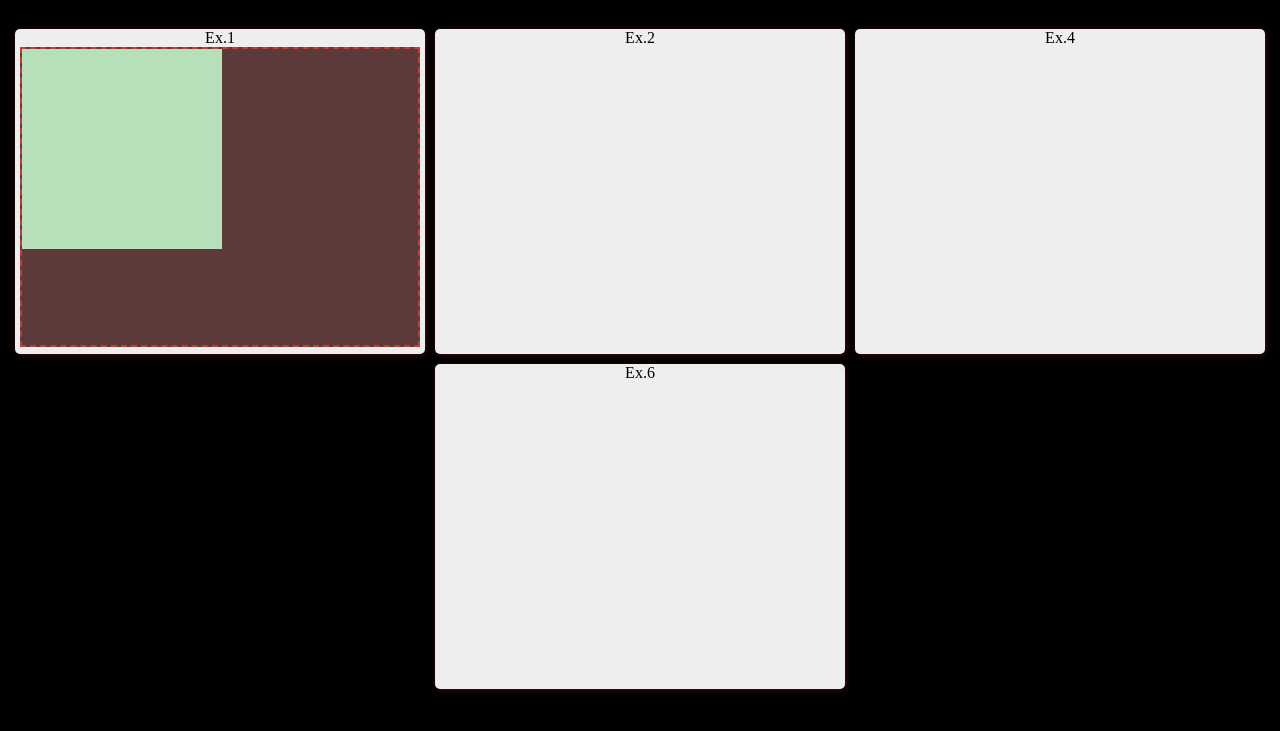
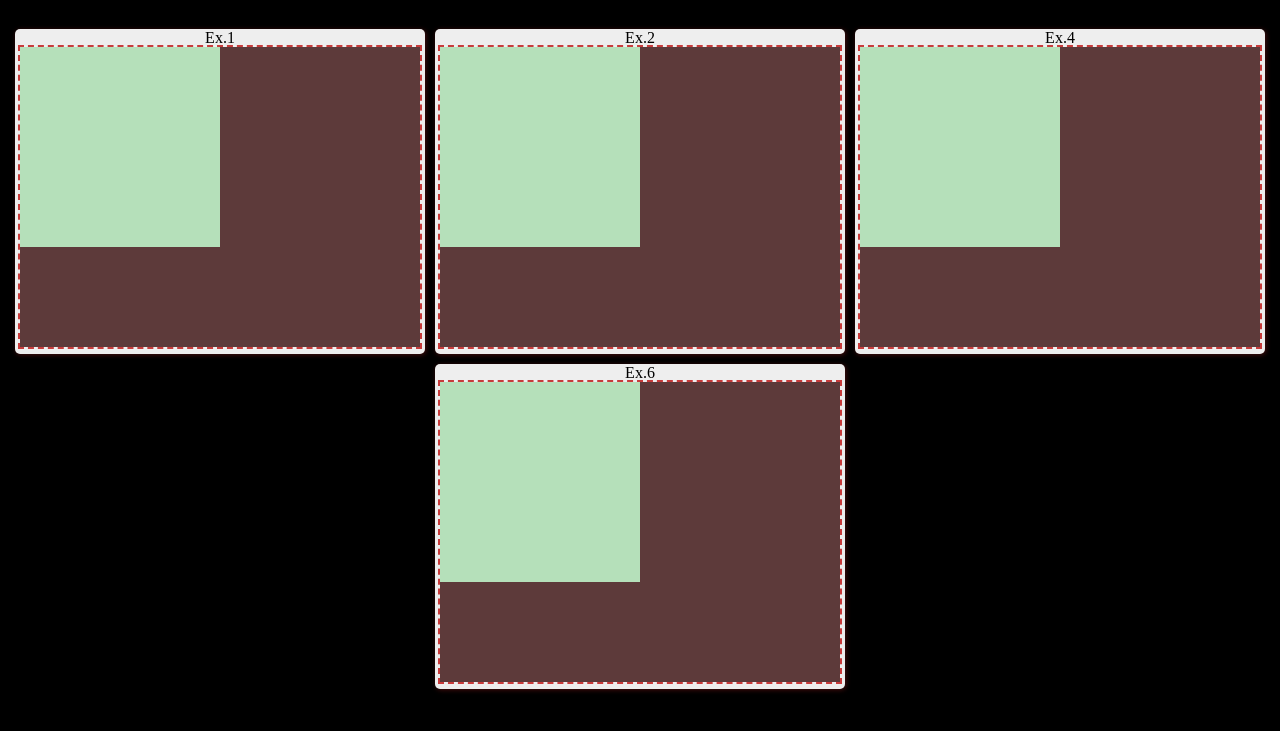
Before and after one commit to sh-leonid/I-like-css-battle, a plain HTML site: page index.html in a window 1280 px wide. Shown: the part 61-792 px from the top of the page. Drawn offline with Linux system fonts and the light colour scheme.

Commit message:
спростив рішення та підхід

```diff
--- a/index.html
+++ b/index.html
@@ -18,56 +18,91 @@
 	<!-- Вattle 1 Exercise 1 -->
 	<div class="battle">
 		<div class="battle__name">Ex.1</div>
-		<div class="body">
+		<div class="battle__field">
+			<div class="body__ex-1">
 				<!-- Your code here -->
-			<div class="div"></div>
+				<div class="div__ex-1"></div>
 				<style>
-				.div {
+					.div__ex-1 {
 						background: #b5e0ba;
 						height: 200px;
 						width: 200px;
 					}
 
-				.body {
+					.body__ex-1 {
 						background: #5d3a3a;
 					}
 				</style>
 			</div>
 		</div>
+	</div>
 
 
-	<!-- Exercise -->
+<!-- Вattle 1 Exercise 2 -->
 <div class="battle">
 	<div class="battle__name">Ex.2</div>
-		<div class="battle_field">
+	<div class="battle__field">
+		<div class="body__ex-1">
 			<!-- Your code here -->
+			<div class="div__ex-1"></div>
+			<style>
+				.div__ex-1 {
+					background: #b5e0ba;
+					height: 200px;
+					width: 200px;
+				}
 
-
-
+				.body__ex-1 {
+					background: #5d3a3a;
+				}
+			</style>
+		</div>
 	</div>
 </div>
 
 
-	<!-- Exercise -->
+<!-- Вattle 1 Exercise 4 -->
 <div class="battle">
 	<div class="battle__name">Ex.4</div>
-		<div class="battle_field">
+	<div class="battle__field">
+		<div class="body__ex-1">
 			<!-- Your code here -->
+			<div class="div__ex-1"></div>
+			<style>
+				.div__ex-1 {
+					background: #b5e0ba;
+					height: 200px;
+					width: 200px;
+				}
 
-
-
+				.body__ex-1 {
+					background: #5d3a3a;
+				}
+			</style>
+		</div>
 	</div>
 </div>
 
 
-	<!-- Exercise -->
+<!-- Вattle 1 Exercise 6 -->
 <div class="battle">
 	<div class="battle__name">Ex.6</div>
-		<div class="battle_field">
+	<div class="battle__field">
+		<div class="body__ex-1">
 			<!-- Your code here -->
+			<div class="div__ex-1"></div>
+			<style>
+				.div__ex-1 {
+					background: #b5e0ba;
+					height: 200px;
+					width: 200px;
+				}
 
-
-
+				.body__ex-1 {
+					background: #5d3a3a;
+				}
+			</style>
+		</div>
 	</div>
 </div>
 
--- a/style.css
+++ b/style.css
@@ -30,12 +30,17 @@ h1 {
 	box-shadow: 3px 3px 5px rgb(132, 19, 19);
 }
 
-.body {
+.battle__field {
 	width: 400px;
 	height: 300px;
 	box-sizing: border-box;
-	border: 2px dashed rgb(200, 59, 59);
+	outline: 2px dashed rgb(200, 59, 59);
 	margin: 0 auto;
+}
+
+.battle__field > div:first-child {
+	height: 300px;
+	box-sizing: border-box;
 }
 
 .battle__name {
```
Lines whose indentation alone changed are shown as unchanged.
